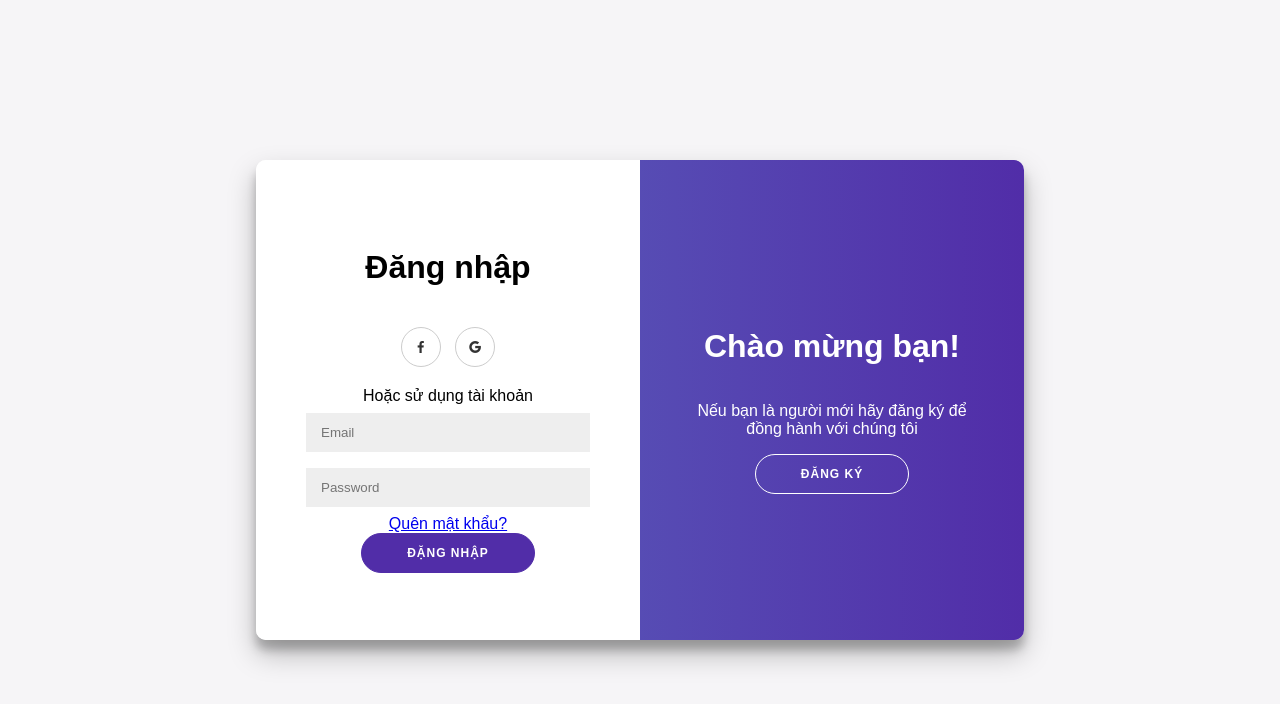
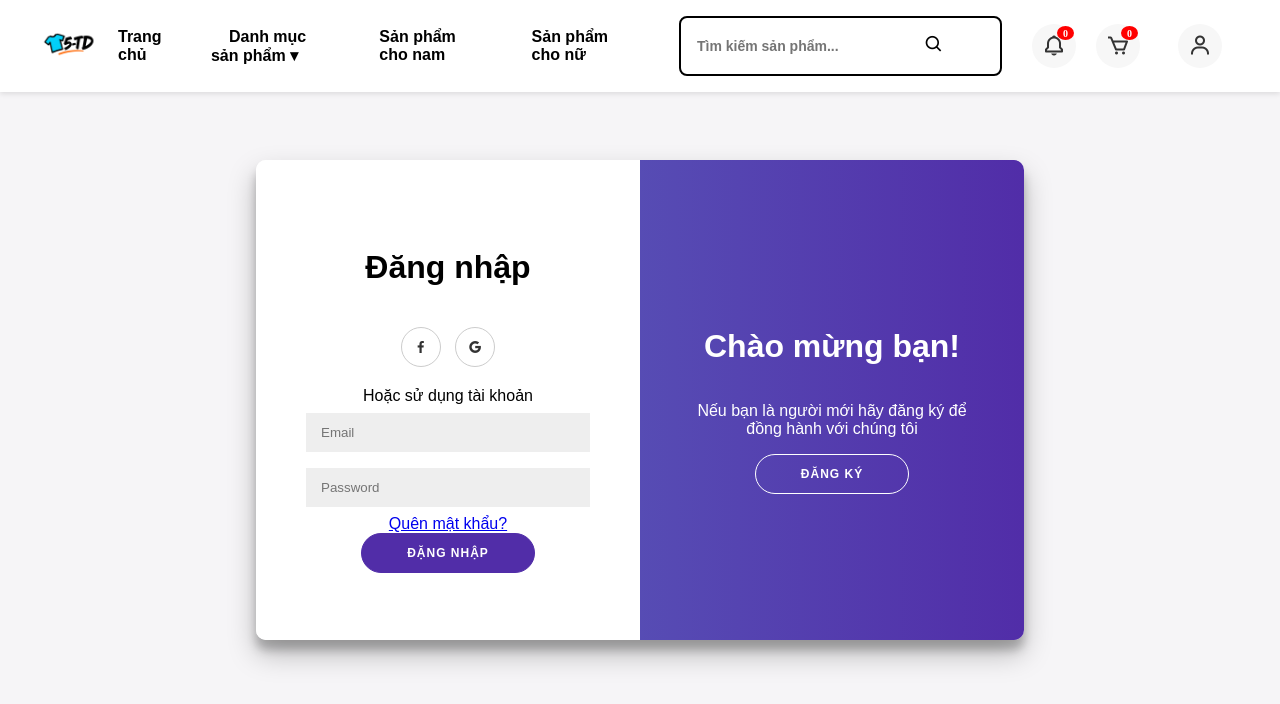
Before and after one commit to Almis289/demo, a plain HTML site: page pages/register.html in a window 1280 px wide. Drawn offline with nearby package versions, Linux system fonts and the light colour scheme.

Commit message:
update login

```diff
--- a/pages/register.html
+++ b/pages/register.html
@@ -14,6 +14,38 @@
 
 </head>
 <body>
+    <div class="main-navbar">
+    <div class="logo">
+      <img src="../assets/images/logo5_TD.png" alt="logo5_TD" />
+    </div>
+    <div class="nav-buttons">
+      <a href="../index.html">Trang chủ</a>
+      <div class="dropdown">
+        <a href="javascript:void(0)" id="category-toggle">Danh mục sản phẩm ▾</a>
+        <ul class="dropdown-menu hidden" id="category-menu">
+          <li><a href="../pages/new-products.html">Sản phẩm mới</a></li>
+          <li><a href="../pages/best-selling-products.html">Sản phẩm bán chạy</a></li>
+          <li><a href="../pages/man-products.html">Sản phẩm cho nam</a></li>
+          <li><a href="../pages/woman-products.html">Sản phẩm cho nữ</a></li>
+        </ul>
+      </div>
+      <a href="../pages/man-products.html">Sản phẩm cho nam</a>
+      <a href="../pages/woman-products.html">Sản phẩm cho nữ</a>
+
+      <div class="search-bar">
+        <input type="text" placeholder="Tìm kiếm sản phẩm..." />
+        <button><i class="bx bx-search"></i></button>
+      </div>
+
+      <div class="dashboard-button">
+        <i class="bx bx-bell"><span class="notify-count">0</span></i>
+        <i class="bx bx-cart"><span class="cart-count">0</span></i>
+        <a href="../pages/register.html"><i class='bx bx-user'></i></a>
+      </div>
+    </div>
+  </div>
+
+
   <div class="container" id="container">
     <div class="form-container sign-up-container">
       <form action="#">
```
